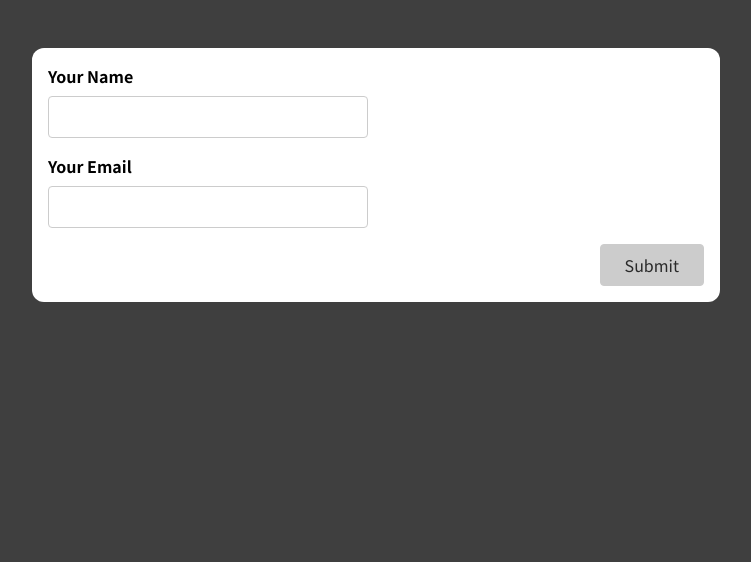
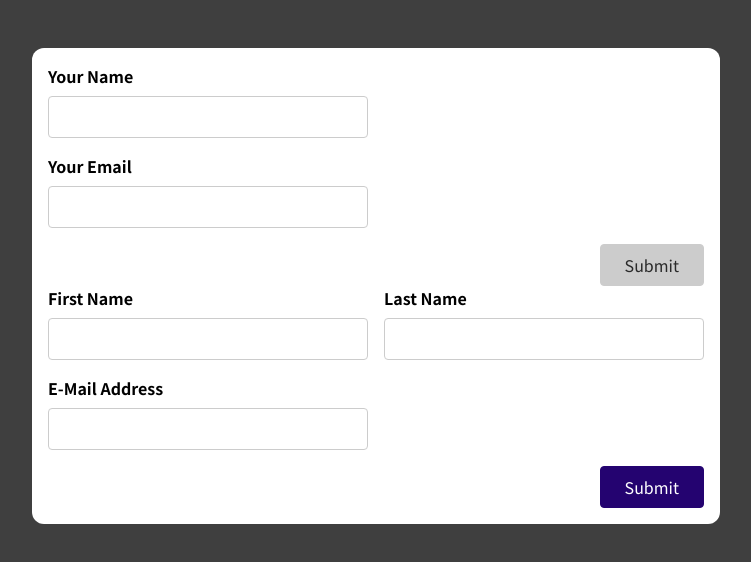
Before and after one commit to Coughdrops13/udemy-reactjs, a React (Create React App) app in the folder react-complete-guide-forms/: page / in a window 1280 px wide. Shown: the top 562 px of the page, without its empty margins (264-1015 px from the left). Built offline with nearby package versions, Linux system fonts and the light colour scheme.

Commit message:
setup BasicForm component in App component to practice validations ;

```diff
--- a/react-complete-guide-forms/src/App.js
+++ b/react-complete-guide-forms/src/App.js
@@ -1,9 +1,11 @@
 import SimpleInput from './components/SimpleInput';
+import BasicForm from './components/BasicForm';
 
 function App() {
   return (
     <div className="app">
       <SimpleInput />
+      <BasicForm />
     </div>
   );
 }
--- a/react-complete-guide-forms/src/components/SimpleInput.js
+++ b/react-complete-guide-forms/src/components/SimpleInput.js
@@ -1,4 +1,3 @@
-// import { useState } from "react";
 import useInput from "../hooks/use-input";
 
 const SimpleInput = (props) => {
```
